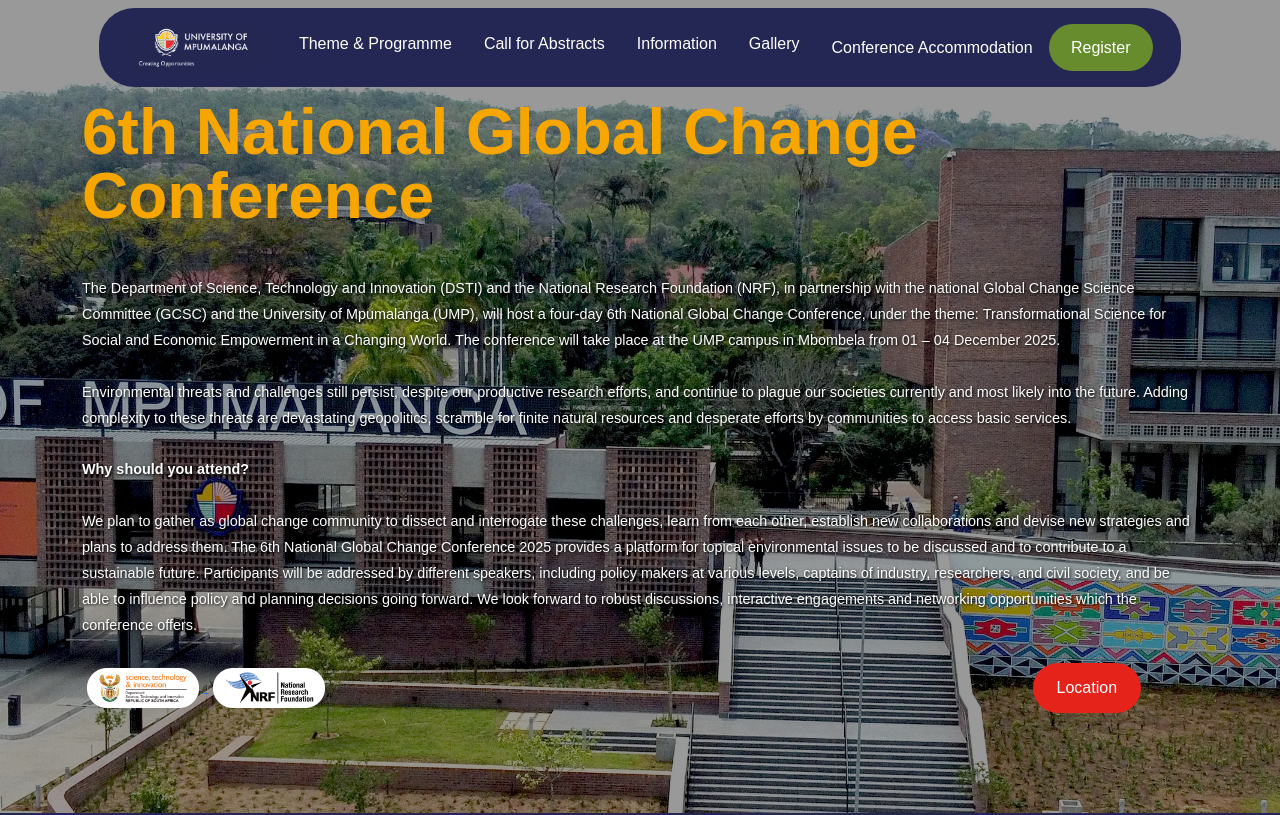
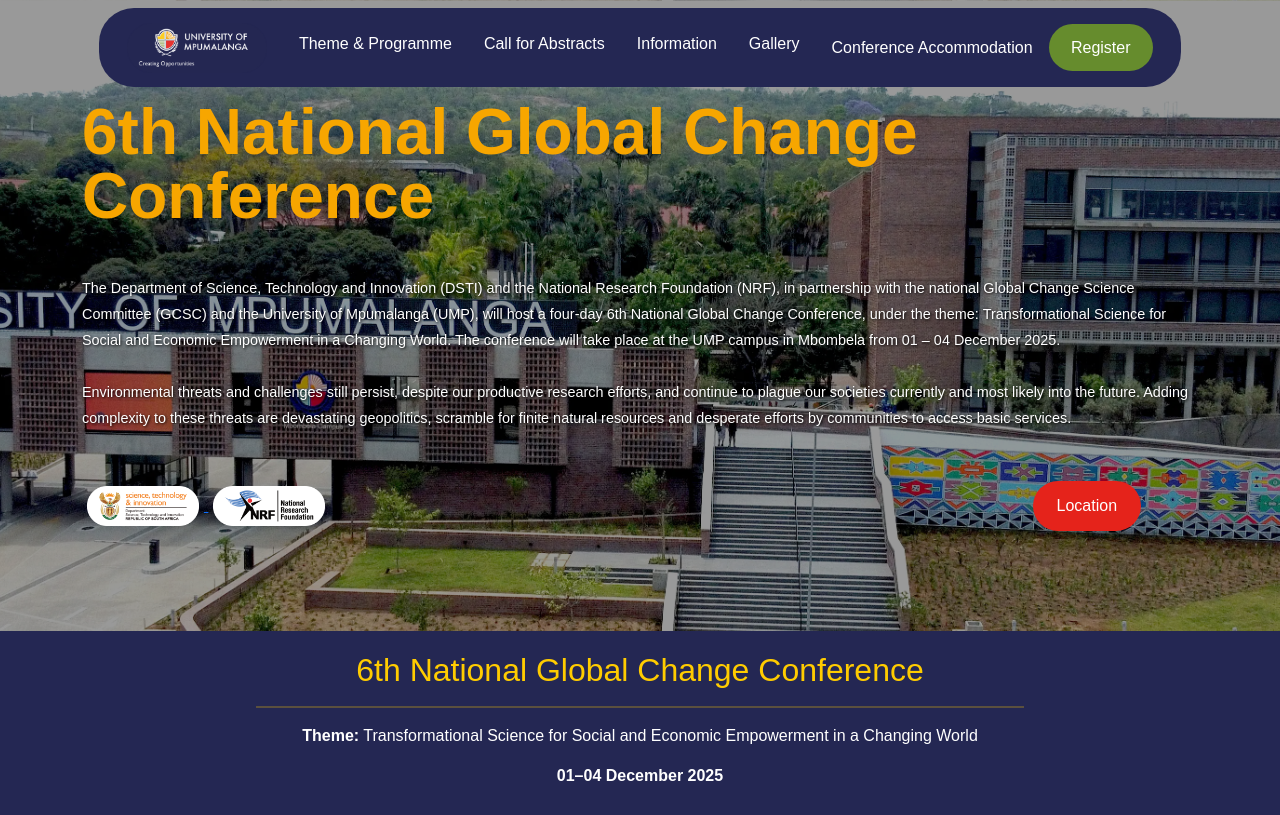
Before and after one commit to Lasthope9/UMP-Microsite, a plain HTML site: page index.html in a window 1280 px wide. Shown: the top 815 px of the page. Drawn offline with nearby package versions, Linux system fonts and the light colour scheme.

Commit message:
hero text removal

```diff
--- a/index.html
+++ b/index.html
@@ -74,11 +74,6 @@
           <br><br>
           Environmental threats and challenges still persist, despite our productive research efforts, and continue to plague our societies currently and most likely into the future. Adding complexity to these threats are devastating geopolitics, scramble for finite natural resources and desperate efforts by communities to access basic services.
           <br><br>
-          <strong>Why should you attend?</strong>
-          <br><br>
-          We plan to gather as global change community to dissect and interrogate these challenges, learn from each other, establish new collaborations and devise new strategies and plans to address them. The 6th National Global Change Conference 2025 provides a platform for topical environmental issues to be discussed and to contribute to a sustainable future.
-          Participants will be addressed by different speakers, including policy makers at various levels, captains of industry, researchers, and civil society, and be able to influence policy and planning decisions going forward.
-          We look forward to robust discussions, interactive engagements and networking opportunities which the conference offers.
         </p>
         <div class="logo-button-group d-flex justify-content-between mt-4">
           <div class="logo-group">
```
